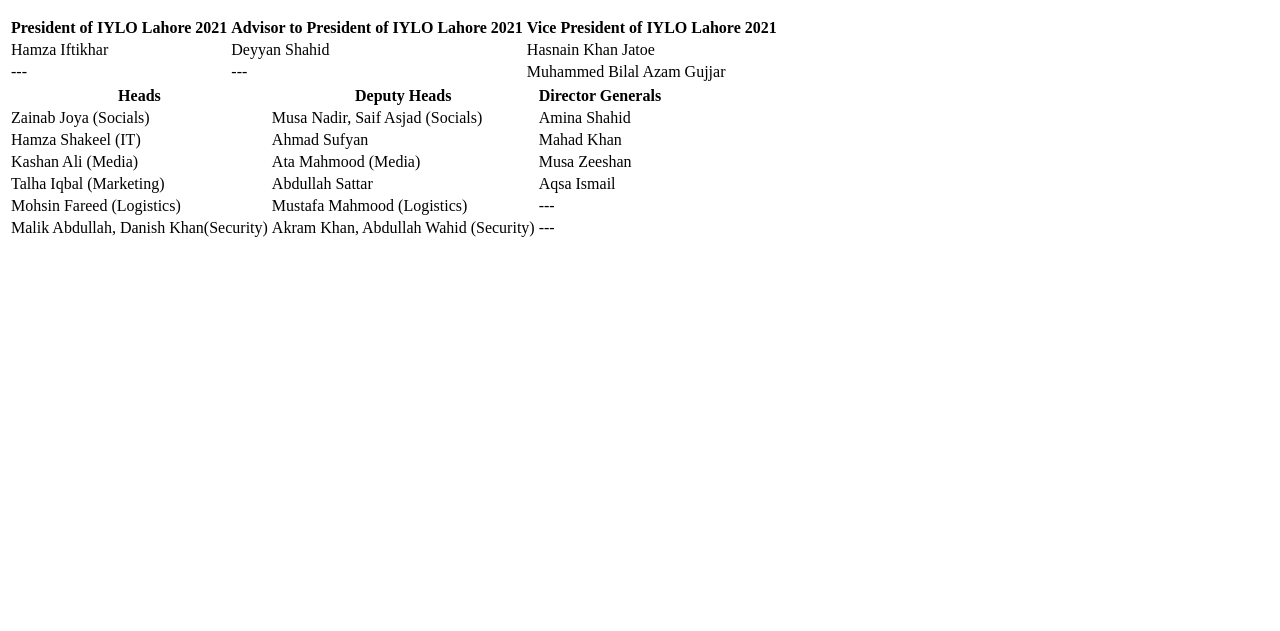
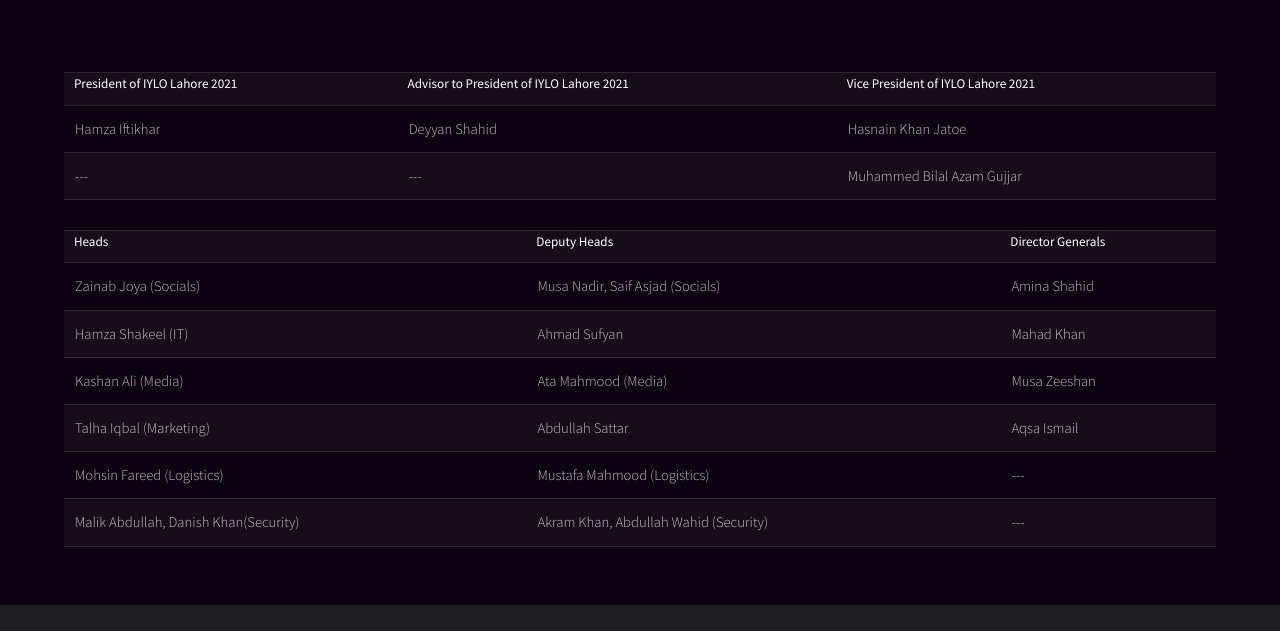
Before and after one commit to iyloteambwp/..., a plain HTML site: page executive.html in a window 1280 px wide. Shown: the part 169-800 px from the top of the page. Drawn offline with Linux system fonts and the light colour scheme.

Commit message:
Update executive.html

```diff
--- a/executive.html
+++ b/executive.html
@@ -2,6 +2,9 @@
 <html>
 	<head>
 		<title>Executive Council</title>
+		<meta charset="utf-8" />
+		<meta name="viewport" content="width=device-width, initial-scale=1" />
+		<link rel="stylesheet" href="assets/css/main.css" />
 
 	</head>
 	<body>
```
